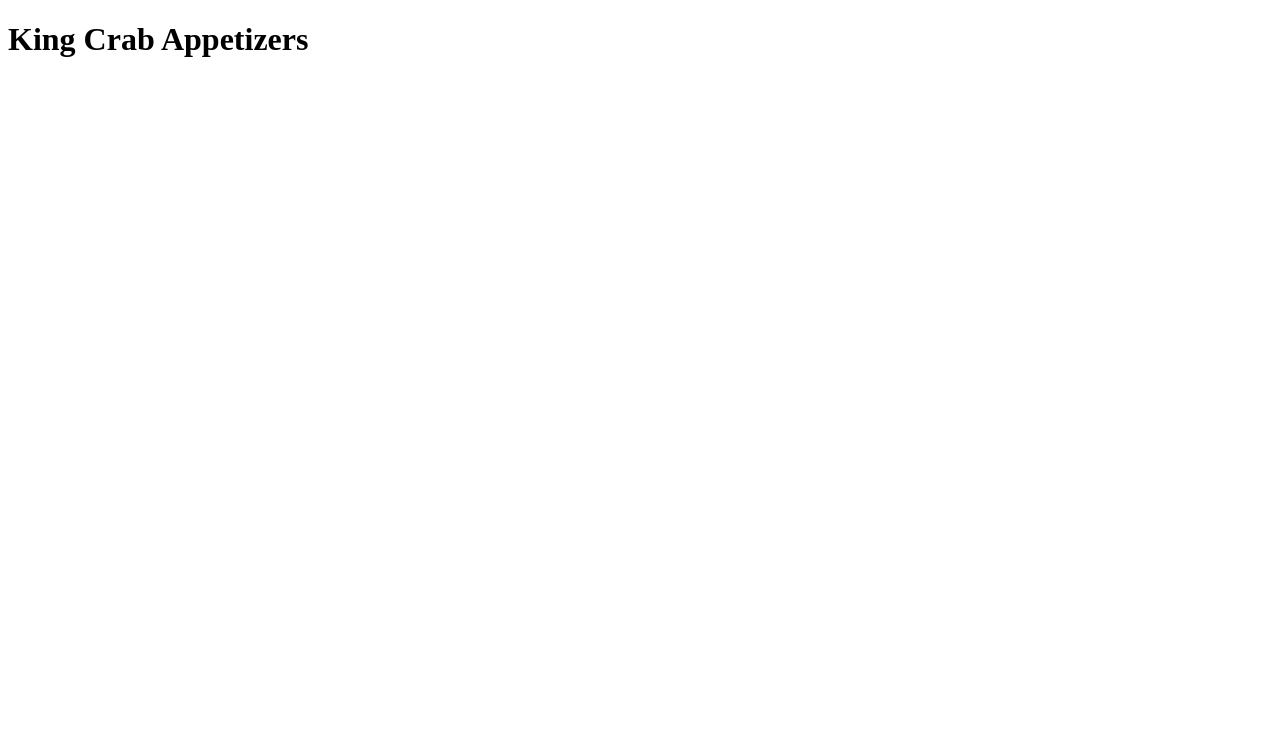
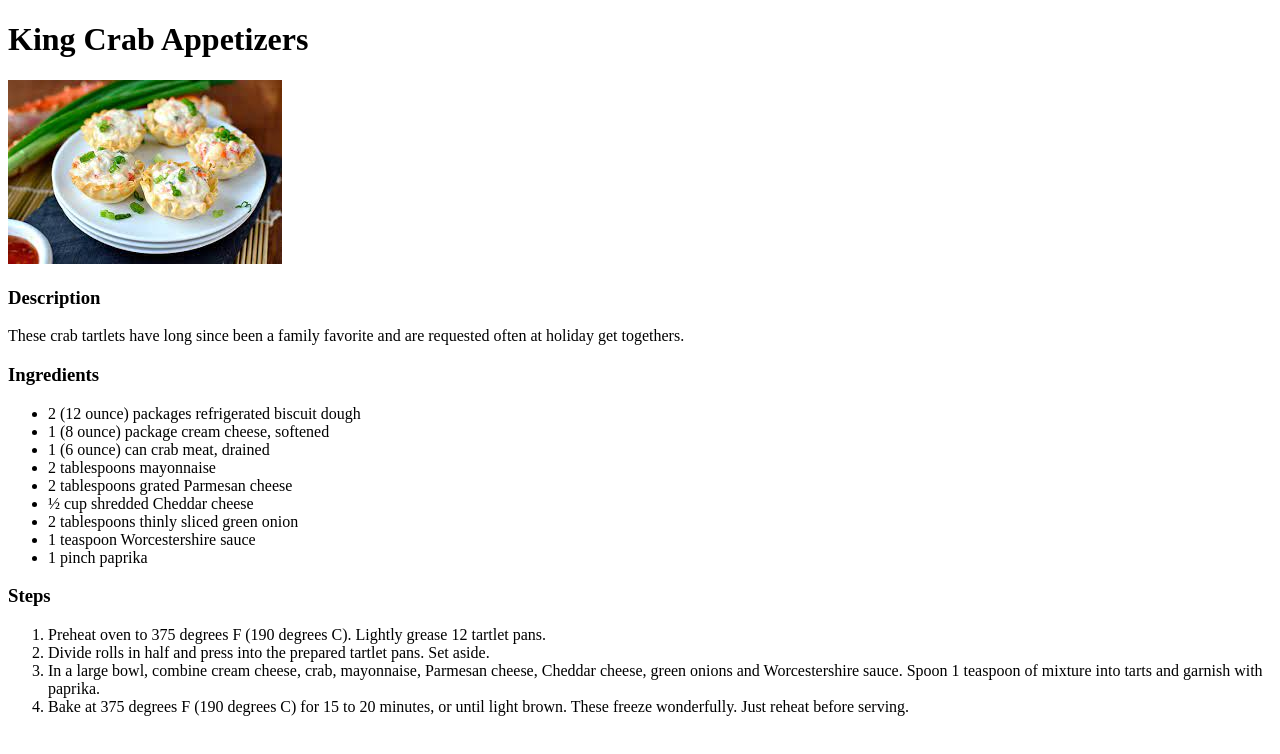
Before and after one commit to DouglasOjeda/odin-recipes, a plain HTML site: page recipes/king-crab-appetizers.html in a window 1280 px wide. Drawn offline with Linux system fonts and the light colour scheme.

Commit message:
Finished code for webpages
I added all 3 links to the index, and then finished the last two recipe webpages.

```diff
--- a/recipes/king-crab-appetizers.html
+++ b/recipes/king-crab-appetizers.html
@@ -6,6 +6,30 @@
     </head>
     <body>
         <h1>King Crab Appetizers</h1>
-
+        <img src="../images/king-crab-appetizers-photo.jpeg" alt="Photo of King Crab Appetizers" height="184" width="274">
+        <h3>Description</h3>
+        <p>These crab tartlets have long since been a family favorite and are requested often at holiday get togethers.</p>
+        <h3>Ingredients</h3>
+        <ul>
+            <li>2 (12 ounce) packages refrigerated biscuit dough</li>
+            <li>1 (8 ounce) package cream cheese, softened</li>
+            <li>1 (6 ounce) can crab meat, drained</li>
+            <li>2 tablespoons mayonnaise</li>
+            <li>2 tablespoons grated Parmesan cheese</li>
+            <li>½ cup shredded Cheddar cheese</li>
+            <li>2 tablespoons thinly sliced green onion</li>
+            <li>1 teaspoon Worcestershire sauce</li>
+            <li>1 pinch paprika</li>
+        </ul>
+        <h3>Steps</h3>
+        <ol>
+            <li>Preheat oven to 375 degrees F (190 degrees C). Lightly grease 12 tartlet pans.</li>
+            <li>Divide rolls in half and press into the prepared tartlet pans. Set aside.</li>
+            <li>In a large bowl, combine cream cheese, crab, mayonnaise, Parmesan cheese, Cheddar
+                cheese, green onions and Worcestershire sauce. Spoon 1 teaspoon of mixture into
+                tarts and garnish with paprika.</li>
+            <li>Bake at 375 degrees F (190 degrees C) for 15 to 20 minutes, or until light brown.
+                These freeze wonderfully. Just reheat before serving.</li>
+        </ol>
     </body>
 </html>
```
Also changed, not shown: index.html (+1 -0 lines), recipes/classic-cherries-jubilee.html (added, +35 -0 lines), images/classic-cherries-jubilee-photo.jpeg (added), images/king-crab-appetizers-photo.jpeg (added).
